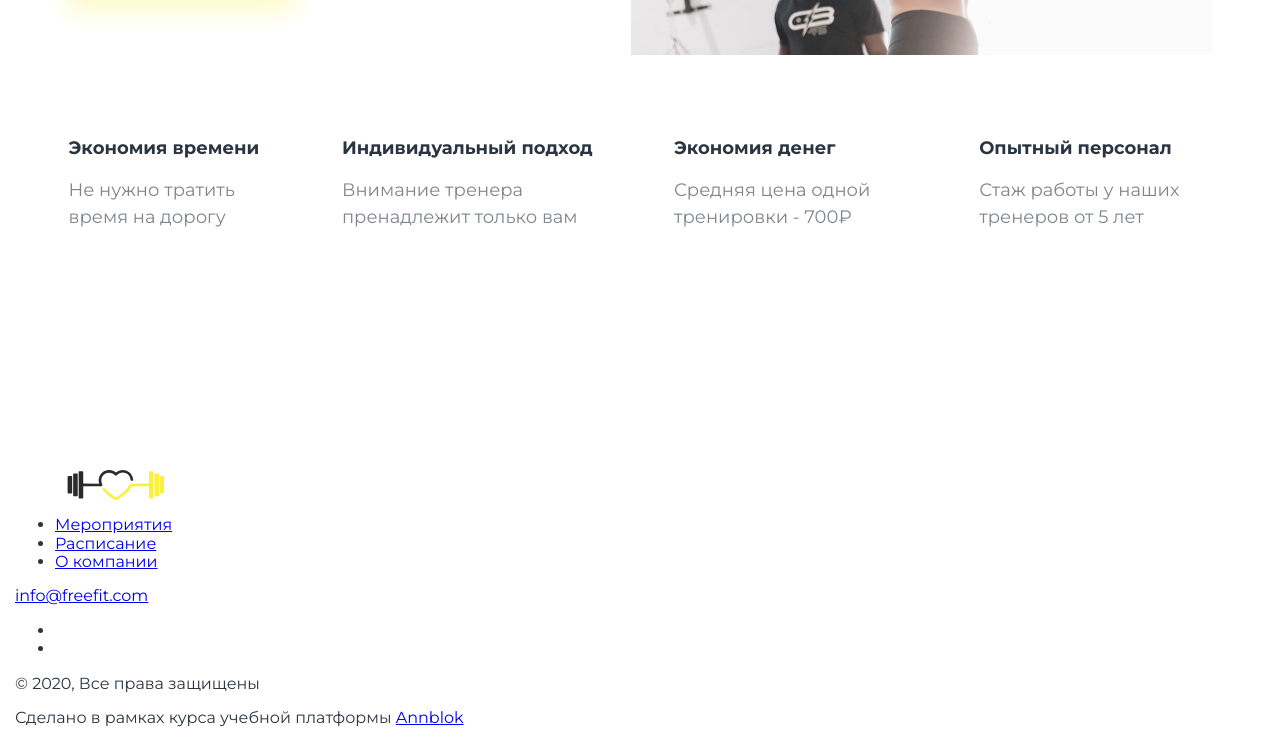
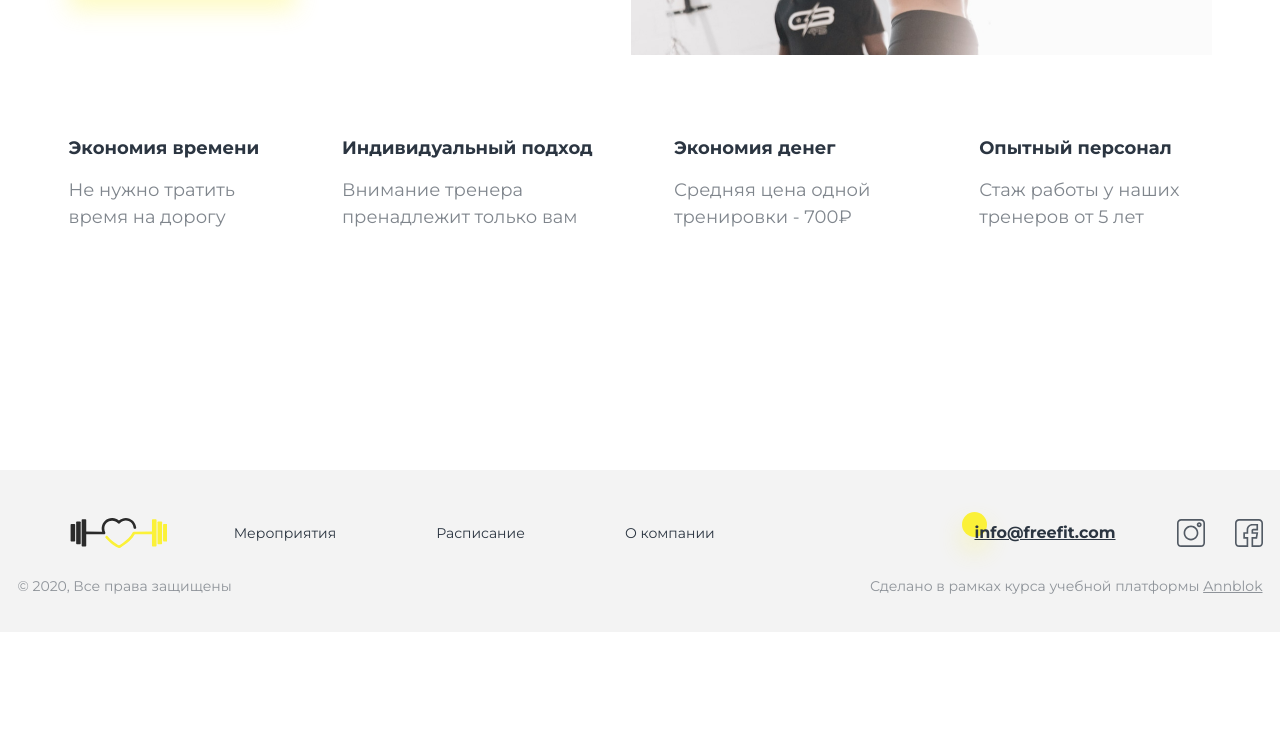
Before and after one commit to mm-rink-nik/Module01-GraduateWork, a plain HTML site: page index.html in a window 1280 px wide. Shown: the part 3850-4593 px from the top of the page. After the commit the page ends 4482 px from the top, so only its background shows below. Drawn offline with Linux system fonts and the light colour scheme.

Commit message:
add footer

```diff
--- a/index.html
+++ b/index.html
@@ -237,18 +237,13 @@
                                 <p class="company-blok-plus-text">Стаж работы у наших тренеров от&nbsp;5&nbsp;лет</p>
                             </li>
                         </ul>
-                        <div class="mobile-hidden">
-                            <a class="company-button" onclick="openModal()">Записаться</a>
-                            <div class="company-img"></div>
-                        </div>
                     </div>
                 </div>
             </div>
         </section>
     </main>
-
     <footer>
-        <div class="container">
+        <div class="container-footer">
             <div class="footer-flex">
                 <div class="footer-nav">
                     <div class="header-logo">
--- a/styles/main.css
+++ b/styles/main.css
@@ -479,14 +479,12 @@ a:hover {
 .email-title {
     font-weight: 700;
     font-size: 40px;
-    margin-left: 74px;
     margin-bottom: 0;
     margin-top: 0;
     padding: 0;
     text-align: center;
 }
 .email-input {
-    margin-left: 74px;
     margin-bottom: 0;
     margin-top: 40px;
     text-align: center;
@@ -521,7 +519,7 @@ a:hover {
     font-size: 11px;
     line-height: 150%;
     margin-top: 14px;
-    margin-right: 206px;
+    margin-right: 305px;
 }
 
 /* about company     padding: 20px 28px; */
@@ -633,3 +631,131 @@ a:hover {
 .mobile-hidden {
     display: none;
 }
+
+/* Footer */
+
+.container-footer {
+    margin: 0 auto;
+    max-width: 1245px;;
+}
+footer {
+    position: relative;
+    margin: 0;
+    background-color: #F3F3F3;
+    padding-top: 33px;
+    padding-bottom: 21px;
+    z-index: 0;
+    margin-top: 93px;
+    color: #2B3541;
+}
+.footer-flex {
+    display: flex;
+    justify-content: space-between;
+    align-items: center;
+    margin-bottom: 13px;
+}
+.footer-nav-flex {
+    display: flex;
+    list-style-type: none;
+    justify-content: space-between;
+    gap: 40px;
+    padding-left: 0;
+    flex-basis: 69%;
+}
+.footer-ankor {
+    font-size: 14px;
+    line-height: 150%;
+    text-decoration: none;
+    color: #2B3541;
+}
+.footer-nav {
+    display: flex;
+    justify-content: space-between;
+    align-items: center;
+    flex-basis: 56%;
+    gap: 39px;
+}
+.footer-social {
+    display: flex;
+    list-style-type: none;
+    justify-content: space-between;
+    padding-left: 0;
+    gap: 30px;
+}
+.footer-contacts-a {
+    color: #2B3541;
+    display: block;
+    position: relative;
+    font-weight: bold;
+    font-size: 16px;
+    line-height: 150%;
+    text-align: center;
+    margin: 0;
+}
+.footer-contacts-a::before {
+    content: " ";
+    position: absolute;
+    top: -9px;
+    left: -13px;
+    background-color: #FBF138;
+    box-shadow: 0px 13px 24px rgba(251, 241, 56, 0.3);
+    border-radius: 100%;
+    height: 25px;
+    width: 25px;
+    cursor: pointer;
+    z-index: -1;
+    transition: all 0.2s;
+}
+.footer-social-fb {
+    display: block;
+    background-image: url(../img/FB.svg);
+    background-repeat: no-repeat;
+    background-size: contain;
+    width: 28px;
+    height: 28px;
+    transition: all 0.2s;
+}
+.footer-social-fb:hover {
+    transform: scale(1.2666);
+}
+.footer-social-in {
+    display: block;
+    background-image: url(../img/IN.svg);
+    background-repeat: no-repeat;
+    background-size: contain;
+    width: 28px;
+    height: 28px;
+}
+.footer-social-in:hover {
+    transform: scale(1.2666);
+}
+.footer-copyright {
+    display: flex;
+    justify-content: space-between;
+    font-size: 14px;
+    line-height: 150%;
+    color: rgba(43, 53, 65, 0.5);
+}
+.footer-copyright p {
+    padding-top: 0;
+    margin-top: 0;
+}
+.footer-contacts {
+    display: flex;
+    justify-content: space-between;
+    align-items: center;
+    gap: 61px;
+}
+.footer-contacts-email {
+    padding: 10px 0;
+    align-items: center;
+}
+.footer-frontend-blok
+.frontend-blok {
+    text-decoration: underline;
+    color: rgba(43, 53, 65, 0.5);
+    transition: all 0.2s;
+}
+.frontend-blok:hover {
+    color: rgba(43, 53, 65, 1);
+}
```
Also changed, not shown: 1 other file.
